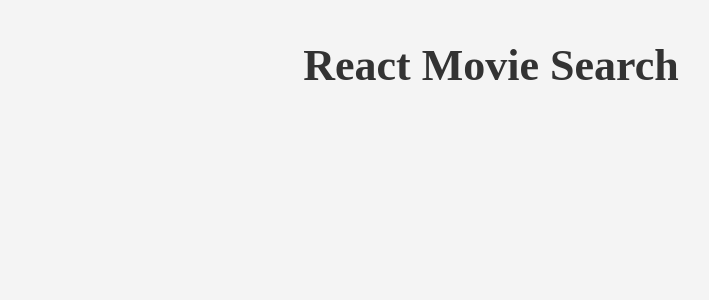
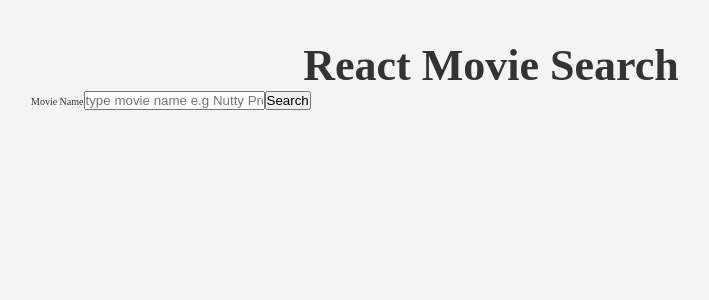
Before and after one commit to PJMantoss/movie-search-app, a React (Create React App) app: page / in a window 1280 px wide. Shown: the top 300 px of the page, without its empty margins (149-858 px from the left). Built offline with nearby package versions, Linux system fonts and the light colour scheme.

Commit message:
update App

```diff
--- a/src/App.js
+++ b/src/App.js
@@ -12,6 +12,7 @@ class App extends React.Component {
     return (
       <div className="app">
         <h1 className="title">React Movie Search</h1>
+        <SearchMovies />
       </div>
     );
   }
```
Also changed, not shown: 1 other file (tests, documents, lock files or other folders).
